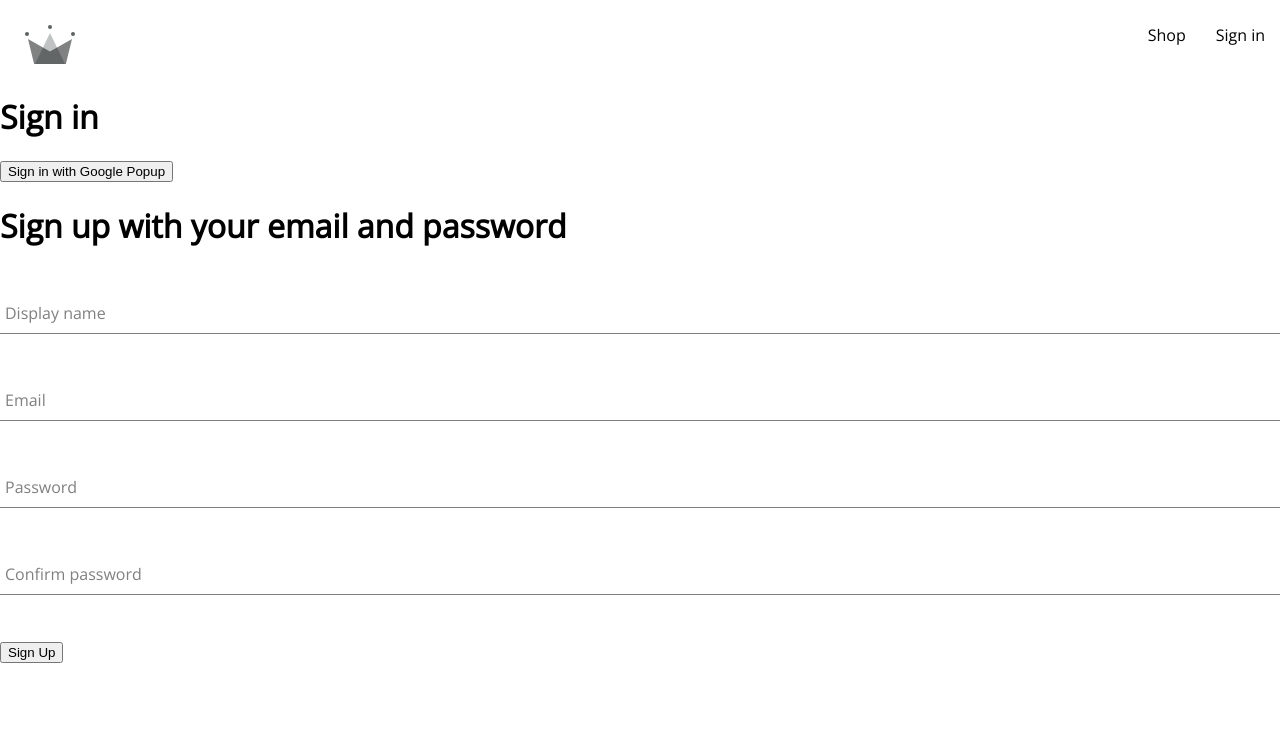
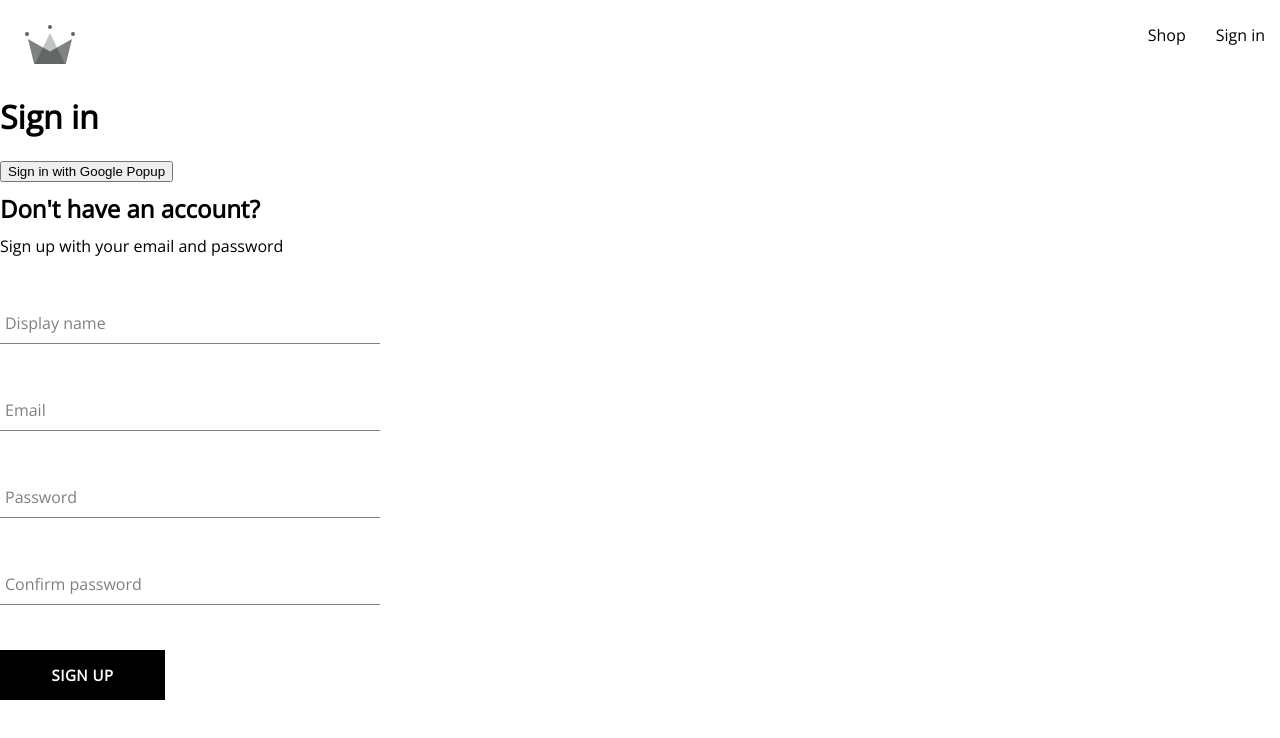
Before and after one commit to mihailtudos/react-shop, a React (Create React App) app: page /sign-in in a window 1280 px wide. Shown: the top 738 px of the page. Built offline with nearby package versions, Linux system fonts and the light colour scheme.

Commit message:
generalized button and extracted sign up form

```diff
--- /dev/null
+++ b/src/components/button/button.component.jsx
@@ -0,0 +1,15 @@
+import './button.styles.scss';
+
+const BUTTON_TYPE_CLASSES = {
+	google: 'google-sign-in',
+	inverted: 'inverted'
+}
+
+const Button = ({ children, buttonType, ...otherProps }) => {
+  return (
+	  <button className={`button-container ${BUTTON_TYPE_CLASSES[buttonType]}`} { ...otherProps }>
+		  { children }
+	  </button>
+  )
+}
+export default Button;
--- /dev/null
+++ b/src/components/button/button.styles.scss
@@ -0,0 +1,46 @@
+.button-container {
+  min-width: 165px;
+  width: auto;
+  height: 50px;
+  letter-spacing: 0.5px;
+  line-height: 50px;
+  padding: 0 35px 0 35px;
+  font-size: 15px;
+  background-color: black;
+  color: white;
+  text-transform: uppercase;
+  font-family: 'Open Sans', sans-serif;
+  font-weight: bolder;
+  border: none;
+  cursor: pointer;
+  display: flex;
+  justify-content: center;
+
+  &:hover {
+	background-color: white;
+	color: black;
+	border: 1px solid black;
+  }
+
+  &.google-sign-in {
+	background-color: #4285f4;
+	color: white;
+
+	&:hover {
+	  background-color: #357ae8;
+	  border: none;
+	}
+  }
+
+  &.inverted {
+	background-color: white;
+	color: black;
+	border: 1px solid black;
+
+	&:hover {
+	  background-color: black;
+	  color: white;
+	  border: none;
+	}
+  }
+}
--- a/src/components/sign-up-form/sign-up-form.component.jsx
+++ b/src/components/sign-up-form/sign-up-form.component.jsx
@@ -1,6 +1,8 @@
 import { useState } from "react";
 import {createAuthUserWithEmailAndPassword, createUserDocumentFromAuth} from "../../utils/firebase.utils";
 import FormInput from "../form-input/form-input.component";
+import './sign-up-form.styles.scss';
+import Button from "../button/button.component";
 
 const defaultFormFields = {
 	displayName: '',
@@ -42,8 +44,9 @@
 	}
 
 	return (
-	  <div>
-		  <h1>Sign up with your email and password</h1>
+	  <div className='sign-up-container'>
+		  <h2>Don't have an account?</h2>
+		  <span>Sign up with your email and password</span>
 		  <form onSubmit={handleSubmit}>
 			  <FormInput label='Display name' type="text" required onChange={handleChange} name='displayName' value={displayName}/>
 
@@ -53,7 +56,7 @@
 
 			  <FormInput label='Confirm password' type="password" required onChange={handleChange} name='confirmPassword' value={confirmPassword}/>
 
-			  <button type='submit'>Sign Up</button>
+			  <Button type='submit'>Sign Up</Button>
 		  </form>
 	  </div>
 	)
--- /dev/null
+++ b/src/components/sign-up-form/sign-up-form.styles.scss
@@ -0,0 +1,8 @@
+.sign-up-container {
+  display: flex;
+  flex-direction:  column;
+  width: 380px;
+  h2 {
+	margin: 10px 0;
+  }
+}
```
